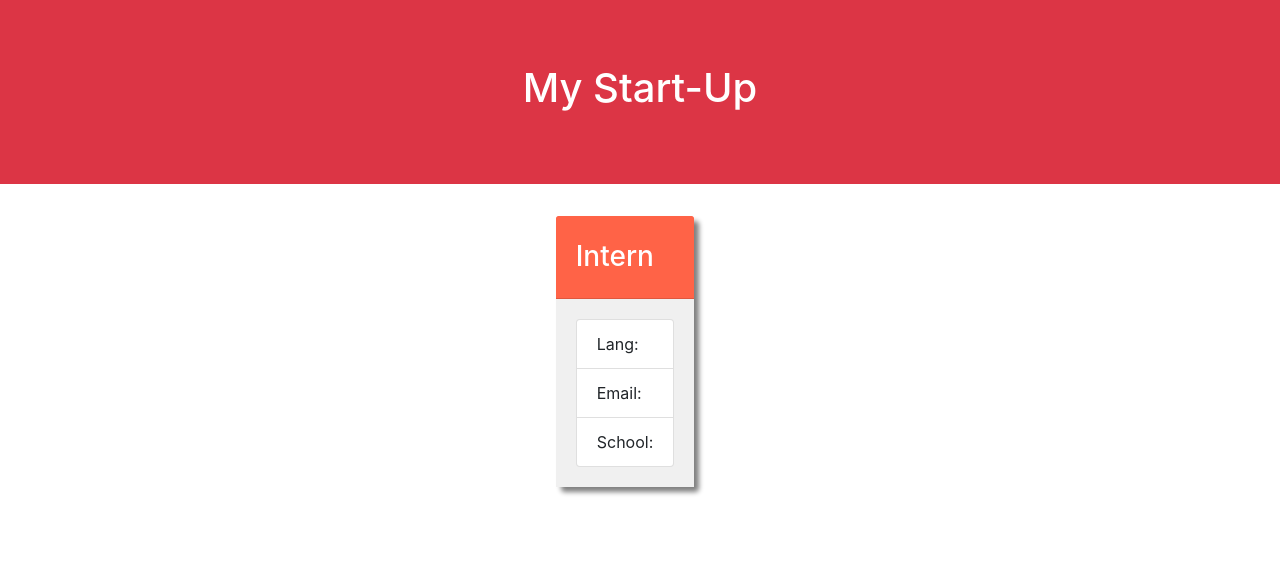
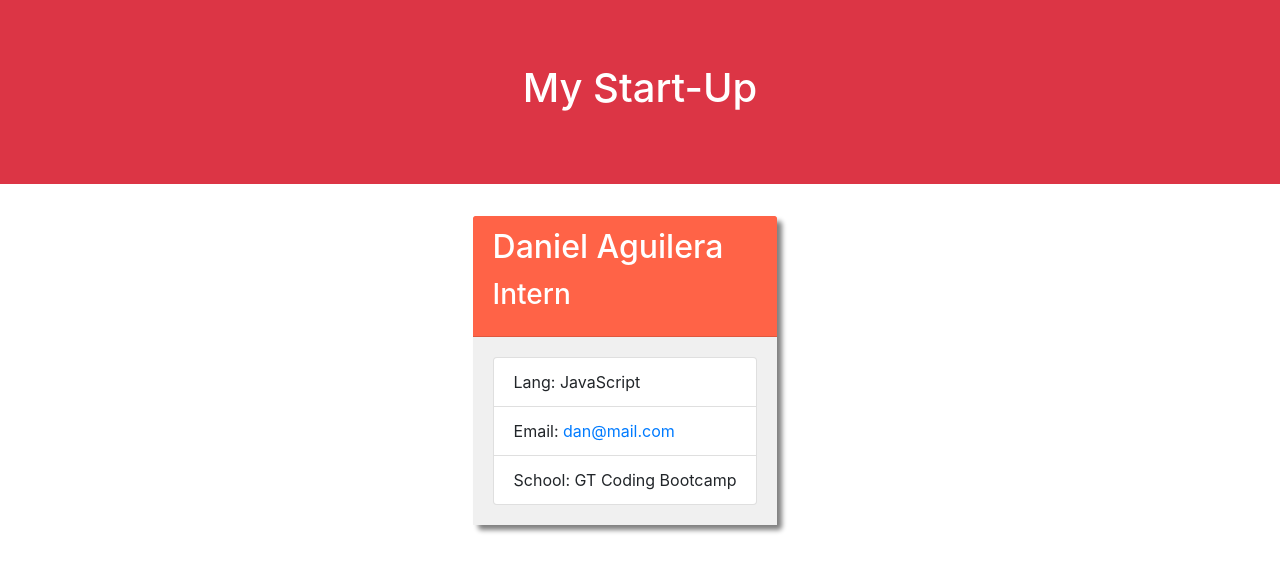
Before and after one commit to DanAguilera/OOP-Team-Profile, a website: page team.html in a window 1280 px wide. Drawn offline with nearby package versions, Linux system fonts and the light colour scheme.

Commit message:
minor changes

```diff
--- a/team.html
+++ b/team.html
@@ -25,14 +25,14 @@
 
 <div id="card-header" class="card employee-card">
     <div class="card-header text-white">
-        <h2 class="card-title"></h2>
+        <h2 class="card-title">Daniel Aguilera</h2>
         <h3 class="card-title"></i>Intern</h3>
     </div>
     <div class="card-body">
         <ul class="list-group">
-            <li class="list-group-item">Lang: </li>
-            <li class="list-group-item">Email: <a href="mailto:"></a></li>
-            <li class="list-group-item">School: </li>
+            <li class="list-group-item">Lang: JavaScript</li>
+            <li class="list-group-item">Email: <a href="mailto:dan@mail.com">dan@mail.com</a></li>
+            <li class="list-group-item">School: GT Coding Bootcamp</li>
         </ul>
     </div>
 </div>
```
